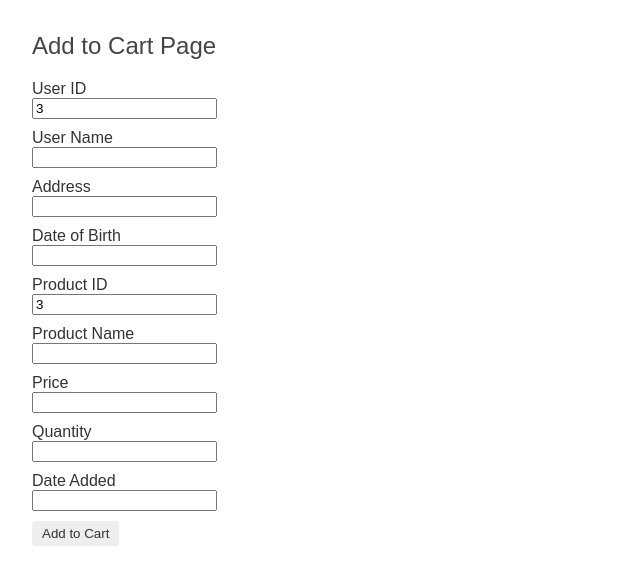
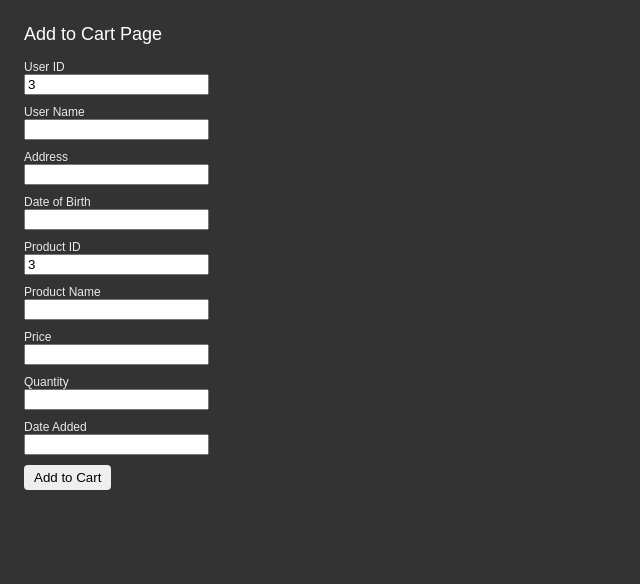
Before and after one commit to roelc07/angular-Add-to-Cart, an Angular app: page / in a window 1280 px wide. Shown: the top 584 px of the page, without its empty margins (0-640 px from the left). Built offline with nearby package versions, Linux system fonts and the light colour scheme.

Commit message:
moving postrequest to dynamic-form.component.ts

```diff
--- a/src/app/dynamic-form.component.ts
+++ b/src/app/dynamic-form.component.ts
@@ -2,6 +2,7 @@ import { Component, Input, OnInit }  from '@angular/core';
 import { FormGroup }                 from '@angular/forms';
 import { QuestionBase }              from './question-base';
 import { QuestionControlService }    from './question-control.service';
+import { QuestionService }           from './question.service';
 
 @Component({
   selector: 'app-dynamic-form',
@@ -22,7 +23,12 @@ export class DynamicFormComponent implements OnInit {
 
   onSubmit() {
     this.payLoad = JSON.stringify(this.form.getRawValue());
-    console.log(this.payLoad);
+      console.log(this.payLoad);
+    this.payLoad.postrequest(this.payLoad)
+      .subscribe(
+        data => console.log('Success!', data),
+        error => console.error('Error!', error)
+      )
 
   }
 }
--- a/src/styles.css
+++ b/src/styles.css
@@ -5,17 +5,21 @@ h1 {
   font-size: 250%;
 }
 h2, h3 {
-  color: #444;
+  color: #ffffff;
   font-family: Arial, Helvetica, sans-serif;
   font-weight: lighter;
 }
 body {
   margin: 2em;
+  background: #333;
+
 }
-body, input[text], button {
-  color: #333;
-  font-family: Cambria, Georgia;
+body, input[text] {
+  color: #eaeaea;
+  font-family: Arial, Helvetica, sans-serif;
+  font-size:12px;
 }
+
 a {
   cursor: pointer;
   cursor: hand;
```
